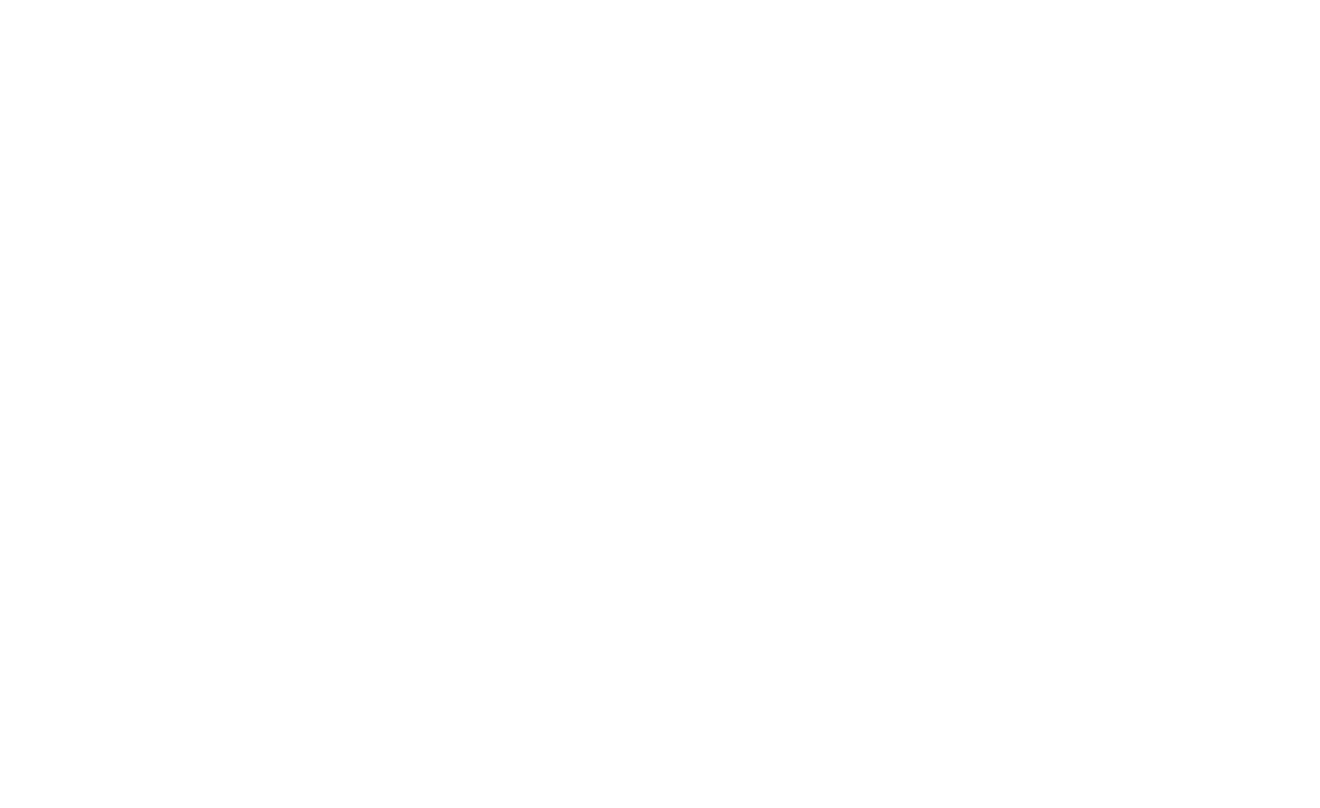
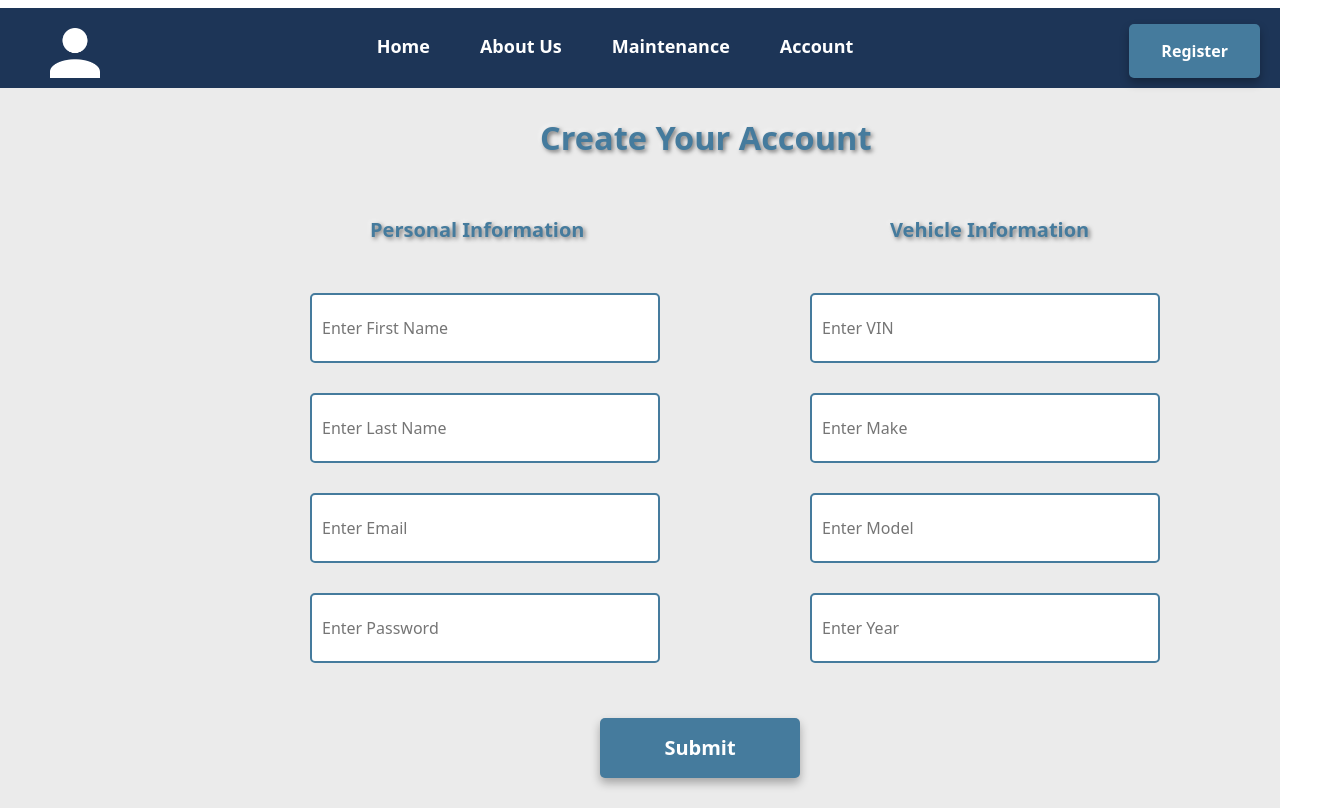
Before and after one commit to saraalmohamed/carapp, a React (Create React App) app: page /Register in a window 1280 px wide. Before the commit this address had no page. Shown: the whole page, 1320 px wide, since content can reach past the window. Built offline with nearby package versions, Linux system fonts and the light colour scheme.

Commit message:
Create your account page is working

```diff
--- a/package.json
+++ b/package.json
@@ -6,7 +6,9 @@
     "@testing-library/jest-dom": "^5.16.5",
     "@testing-library/react": "^13.4.0",
     "@testing-library/user-event": "^13.5.0",
+    "bootstrap": "^5.2.3",
     "react": "^18.2.0",
+    "react-bootstrap": "^2.7.2",
     "react-dom": "^18.2.0",
     "react-router-dom": "^6.10.0",
     "react-scripts": "^2.1.3",
--- a/src/App.js
+++ b/src/App.js
@@ -2,6 +2,9 @@
 import Home from './Home'; // import the Home component
 import { BrowserRouter as Router, Route, Routes} from 'react-router-dom';
 import Form from './Form';
+import Register from './Register';
+import 'bootstrap/dist/css/bootstrap.css';
+
 
 function App() {
   return (
@@ -9,6 +12,7 @@
       <Routes>
         <Route path="/" element={<Home/>}/>
         <Route path="/Form" element={<Form/>}/>
+        <Route path="/Register" element={<Register/>}/>
       </Routes>
     </Router>
   );
--- a/src/Button.js
+++ b/src/Button.js
@@ -1,6 +1,5 @@
 import React, { useState } from "react";
 import { useNavigate } from 'react-router-dom';
-import { Link } from "react-router-dom";
 
 function Button() {
   const [isOpen, setIsOpen] = useState(false);
@@ -49,6 +48,10 @@
     navigate('/Form');
   };
 
+  const handleRegister = () => {
+    navigate('/Register');
+  };
+
 
   return (
     <div>
@@ -57,7 +60,7 @@
       onClick={handleButtonClick}>Look Up VIN</button>
       {isOpen && (
         <div>
-          <input style={{...inputStyles, zIndex: 1, position: 'absolute',left: 90, top: 580, width: '180px', height: "32px"}}
+          <input style={{...inputStyles, zIndex: 1, position: 'absolute',left: 90, top: 580, width: '200px', height: "50px"}}
           type="text" placeholder="Enter VIN number" value={inputValue}
           onChange={(event) => setInputValue(event.target.value)} />
 
@@ -72,6 +75,10 @@
       width: '200px', padding: '20px', fontSize: "20px", fontWeight: "bold"}}
       onClick={handleButtonTwo}>Sign In</button>
 
+      <div className='top-right'>
+        <button onClick= {handleRegister} style={{...buttonStyles, marginRight: "20px", fontWeight: 'bold'}}>Register</button>
+      </div>
+
     </div>
   );
 }
--- a/src/Form.js
+++ b/src/Form.js
@@ -1,5 +1,5 @@
 import React, {useState} from "react";
-import { useNavigate } from 'react-router-dom';
+import { useNavigate, Link } from 'react-router-dom';
 import './scrollbar.css'
 import Button from './Button';
 import './App.css';
@@ -31,9 +31,10 @@
     position: 'absolute',
     width: '800px',
     padding: '20px',
-    left: '510px',
+    left: '520px',
     top: '180px',
     fontSize: '32.5px',
+    fontWeight: 'bold'
   };
 
   const inputStyles = {
@@ -68,10 +69,9 @@
     setPasswordValue('');
   };
 
-  const [isOpen, setIsOpen] = useState(false);
-
-  const handleButtonClick = () => {
-    setIsOpen(!isOpen);
+  const navigate = useNavigate();
+  const handleRegister = () => {
+    navigate('/Register');
   };
 
   return (
@@ -79,16 +79,17 @@
       <div className = "scrollbar">
 
       {/*Setting the logo in the top left corner*/}
-      <img src={profile} alt="Logo" style={{ position: 'absolute', top: '20px', left: '50px', height: '50px', width: '50px', zIndex: '1' }}/>
-      {/*Text with logo*/}
+      <a href="/">
+         <img src={profile} alt="Logo" style={{ position: 'absolute', top: '20px', left: '50px', height: '50px', width: '50px', zIndex: '1' }}/>
+      </a>        {/*Text with logo*/}
       <p style={{position: 'absolute', top: '-5px', left: '45px', height: '100px', fontSize: '10px', color: "white", zIndex: '1'}}></p>
 
       {/*Menu bar hyperlinks*/}
       <div className='container-menu'>
       <div className='menu-bar'>
         <ul>
-          <li ><a href="#">Home</a></li>
-          <li ><a href="#">About Us</a></li>
+        <li><Link to="/">Home</Link></li>
+        <li ><a href="#">About Us</a></li>
           <li ><a href="#">Maintenance</a></li>
           <li ><a href="#">Account</a></li>
         </ul>
@@ -97,7 +98,7 @@
 
       {/*Top right sign in and register button*/}
       <div className='top-right'>
-        <button style={{...buttonStyles, marginRight: "20px", fontWeight: 'bold'}}>Register</button>
+        <button onClick= {handleRegister} style={{...buttonStyles, marginRight: "20px", fontWeight: 'bold'}}>Register</button>
       </div>
       </div>
 
@@ -105,18 +106,18 @@
     <h1 style={{...styles, lineHeight: '1.2', marginTop: "-10px", color: '#457B9D', zIndex: '1'}}>
       Sign Into Your Account <br></br> </h1>
 
-        <form onSubmit={handleSubmit}>
-      <input style={{...inputStyles, zIndex: 1, position: 'absolute',left: 530, top: 275, width: '300px', height: "30px"}}
+      <form onSubmit={handleSubmit}>
+      <input style={{...inputStyles, zIndex: 1, position: 'absolute',left: 530, top: 275, width: '350px', height: "70px"}}
         type="text" placeholder="Enter Email" value={emailValue}
         onChange={handleEmailChange} />
 
       <p style={{zIndex: 1, position: 'absolute',left: 90, top: 350, fontWeight: "bold"}}>Submitted email value: {submittedEmail}</p>
 
-      <input style={{...inputStyles, zIndex: 1, position: 'absolute',left: 530, top: 375, width: '300px', height: "30px"}}
+      <input style={{...inputStyles, zIndex: 1, position: 'absolute',left: 530, top: 375, width: '350px', height: "70px"}}
         type="password" placeholder="Enter Password" value={passwordValue}
         onChange={handlePasswordChange} />
 
-      <p style={{zIndex: 1, position: 'absolute',left: 90, top: 425, fontWeight: "bold"}}>Submitted password value: {submittedPassword}</p>
+      <p style={{zIndex: 1, position: 'absolute',left: 90, top: 430, fontWeight: "bold"}}>Submitted password value: {submittedPassword}</p>
 
       <button style={{...buttonStyles, zIndex: 1, position: 'absolute',left: 590, top: 550,
           fontWeight: "bold", width: '200px', height: '60px', fontSize: '20px'}}>Submit</button>
--- a/src/Home.js
+++ b/src/Home.js
@@ -5,6 +5,7 @@
 import car from './car.png';
 import './App.js';
 import Button from './Button';
+import {Link} from 'react-router-dom';
 
 function Home () {
 
@@ -36,32 +37,27 @@
 
   return (
 
-    //Setting the background picture
+    <div>
     <div className='background-container' style={{backgroundColor: "#EBEBEB"}}>
       <div className = "scrollbar">
 
       {/*Setting the logo in the top left corner*/}
-      <img src={profile} alt="Logo" style={{ position: 'absolute', top: '20px', left: '50px', height: '50px', width: '50px', zIndex: '1' }}/>
-      {/*Text with logo*/}
+      <a href="/">
+         <img src={profile} alt="Logo" style={{ position: 'absolute', top: '20px', left: '50px', height: '50px', width: '50px', zIndex: '1' }}/>
+      </a>        {/*Text with logo*/}
       <p style={{position: 'absolute', top: '-5px', left: '45px', height: '100px', fontSize: '10px', color: "white", zIndex: '1'}}></p>
 
       {/*Menu bar hyperlinks*/}
       <div className='container-menu'>
       <div className='menu-bar'>
       <ul>
-        <li ><a href="#">Home</a></li>
+         <li><Link to="/">Home</Link></li>
         <li ><a href="#">About Us</a></li>
         <li ><a href="#">Maintenance</a></li>
         <li ><a href="#">Account</a></li>
       </ul>
       </div>
       </div>
-
-      {/*Top right sign in and register button*/}
-      <div className='top-right'>
-        <button style={{...buttonStyles, marginRight: "20px", fontWeight: 'bold'}}>Register</button>
-      </div>
-
 
       {/*Setting layered image for lotus car*/}
       <img src={car} alt="Example" className = 'car-image' width="620" height="500"/>
@@ -86,6 +82,7 @@
     {/*End of the program*/}
       </div>
       </div>
+      </div>
     );
 }
 
--- /dev/null
+++ b/src/Register.js
@@ -0,0 +1,218 @@
+import React, {useState} from "react";
+import { useNavigate, Link } from 'react-router-dom';
+import profile from './Profile.png';
+import Form from 'react-bootstrap/Form';
+import Button from 'react-bootstrap/Button';
+import './scrollbar.css'
+import './App.css';
+
+
+function Register() {
+
+    const buttonStyles = {
+        backgroundColor: '#457B9D',
+        border: 'none',
+        color: 'white',
+        padding: '15px 32px',
+        textAlign: 'center',
+        textDecoration: 'none',
+        display: 'inline-block',
+        fontSize: '16px',
+        borderRadius: '5px',
+        boxShadow: '0px 5px 10px rgba(0, 0, 0, 0.3)',
+        margin: '10px',
+        cursor: 'pointer',
+        transition: 'background-color 0.3s ease-in-out',
+        zIndex: "1",
+
+      };
+
+      const styles = {
+        position: 'absolute',
+        width: '800px',
+        padding: '20px',
+        left: '520px',
+        top: '100px',
+        fontSize: '32.5px',
+        fontWeight: 'bold'
+      };
+
+      const inputStyles = {
+        backgroundColor: "white",
+        border: "2px solid #457B9D",
+        color: "#457B9D",
+        padding: "10px",
+        borderRadius: "5px",
+        fontSize: "16px",
+        margin: "10px",
+
+      };
+
+      const navigate = useNavigate();
+      const handleRegister = () => {
+        navigate('/Register');
+      };
+
+      const [name, setName] = useState('');
+      const [lastName, setLastName] = useState('');
+      const [emailValue, setEmailValue] = useState('');
+      const [passwordValue, setPasswordValue] = useState('');
+
+      const [VIN, setVIN] = useState('');
+      const [make, setMake] = useState('');
+      const [model, setModel] = useState('');
+      const [year, setYear] = useState('');
+
+      const [submittedEmail, setSubmittedEmail] = useState('');
+      const [submittedPassword, setSubmittedPassword] = useState('');
+      const [submittedName, setSubmittedName] = useState('');
+      const [submittedLastName, setSubmittedLastName] = useState('');
+
+      const [submittedVIN, setSubmittedVIN] = useState('');
+      const [submittedMake, setSubmittedMake] = useState('');
+      const [submittedModel, setSubmittedModel] = useState('');
+      const [submittedYear, setSubmittedYear] = useState('');
+
+      const handleNameChange = (event) => {
+        setName(event.target.value);
+      };
+
+      const handleLastNameChange = (event) => {
+        setLastName(event.target.value);
+      };
+
+      const handleEmailChange = (event) => {
+        setEmailValue(event.target.value);
+      };
+
+      const handleVINChange = (event) => {
+        setVIN(event.target.value);
+      };
+
+      const handleMakeChange = (event) => {
+        setMake(event.target.value);
+      };
+
+      const handleModelChange = (event) => {
+        setModel(event.target.value);
+      };
+
+      const handleYearChange = (event) => {
+        setYear(event.target.value);
+      };
+
+      const handlePasswordChange = (event) => {
+        setPasswordValue(event.target.value);
+      };
+
+      const handleSubmit = (event) => {
+        event.preventDefault();
+        setSubmittedEmail(emailValue);
+        setSubmittedPassword(passwordValue);
+        setEmailValue('');
+        setPasswordValue('');
+        setName('');
+        setVIN('');
+        setMake('');
+        setModel('');
+        setYear('');
+
+      };
+
+return (
+<div className='background-container' style={{backgroundColor: "#EBEBEB"}}>
+    <div >
+      {/*Setting the logo in the top left corner*/}
+      <a href="/">
+         <img src={profile} alt="Logo" style={{ position: 'absolute', top: '20px', left: '50px', height: '50px', width: '50px', zIndex: '1' }}/>
+      </a>
+
+       {/*Text with logo*/}
+      <p style={{position: 'absolute', top: '-5px', left: '45px', height: '100px', fontSize: '10px', color: "white", zIndex: '1'}}></p>
+
+      {/*Menu bar hyperlinks*/}
+      <div className='container-menu'>
+      <div className='menu-bar'>
+        <ul>
+         <li><Link to="/">Home</Link></li>
+          <li ><a href="#">About Us</a></li>
+          <li ><a href="#">Maintenance</a></li>
+          <li ><a href="#">Account</a></li>
+        </ul>
+      </div>
+      </div>
+
+      {/*Top right sign in and register button*/}
+      <div className='top-right'>
+        <button onClick= {handleRegister} style={{...buttonStyles, marginRight: "20px", fontWeight: 'bold'}}>Register</button>
+      </div>
+
+      <h1 style={{...styles, lineHeight: '1.2', marginTop: "-10px", color: '#457B9D',
+       zIndex: '1', textShadow: "2px 2px 4px rgba(0, 0, 0, 0.5), -2px -2px 4px rgba(255, 255, 255, 0.5)"}}>
+      Create Your Account <br></br> </h1>
+
+      <div className="h2">
+
+      <h2 style={{lineHeight: '1.2', marginTop: "-10px", color: '#457B9D',
+       zIndex: '1', textShadow: "2px 2px 4px rgba(0, 0, 0, 0.5), -2px -2px 4px rgba(255, 255, 255, 0.5)",
+        position: 'absolute', width: '800px', padding: '20px', left: '350px', top: '200px', fontSize: '20px', fontWeight: 'bold'}}>
+      Personal Information <br></br> </h2>
+
+      <h2 style={{lineHeight: '1.2', marginTop: "-10px", color: '#457B9D',
+       zIndex: '1', textShadow: "2px 2px 4px rgba(0, 0, 0, 0.5), -2px -2px 4px rgba(255, 255, 255, 0.5)",
+        position: 'absolute', width: '300px', padding: '20px', top: '200px', left: '870px', fontSize: '20px', fontWeight: 'bold'}}>
+      Vehicle Information <br></br> </h2>
+      </div>
+        <form onSubmit={handleSubmit}>
+
+
+        {/* Personal Information */}
+
+        <input style={{...inputStyles, zIndex: 1, position: 'absolute',left: 300, top: 275, width: '350px', height: "70px"}}
+        type="text" placeholder="Enter First Name" value={name}
+        onChange={handleNameChange} />
+
+        <input style={{...inputStyles, zIndex: 1, position: 'absolute',left: 300, top: 375, width: '350px', height: "70px"}}
+        type="text" placeholder="Enter Last Name" value={lastName}
+        onChange={handleLastNameChange} />
+
+        <input style={{...inputStyles, zIndex: 1, position: 'absolute',left: 300, top: 475, width: '350px', height: "70px"}}
+        type="text" placeholder="Enter Email" value={emailValue}
+        onChange={handleEmailChange} />
+
+        <input style={{...inputStyles, zIndex: 1, position: 'absolute',left: 300, top: 575, width: '350px', height: "70px"}}
+        type="text" placeholder="Enter Password" value={passwordValue}
+        onChange={handlePasswordChange} />
+
+        {/* Vehicle Information */}
+
+        <input style={{...inputStyles, zIndex: 1, position: 'absolute',left: 800, top: 275, width: '350px', height: "70px"}}
+        type="text" placeholder="Enter VIN" value={VIN}
+        onChange={handleVINChange} />
+
+        <input style={{...inputStyles, zIndex: 1, position: 'absolute',left: 800, top: 375, width: '350px', height: "70px"}}
+        type="text" placeholder="Enter Make" value={make}
+        onChange={handleMakeChange} />
+
+        <input style={{...inputStyles, zIndex: 1, position: 'absolute',left: 800, top: 475, width: '350px', height: "70px"}}
+        type="text" placeholder="Enter Model" value={model}
+        onChange={handleModelChange} />
+
+        <input style={{...inputStyles, zIndex: 1, position: 'absolute',left: 800, top: 575, width: '350px', height: "70px"}}
+        type="text" placeholder="Enter Year" value={year}
+        onChange={handleYearChange} />
+
+        <button style={{...buttonStyles, zIndex: 1, position: 'absolute',left: 590, top: 700,
+          fontWeight: "bold", width: '200px', height: '60px', fontSize: '20px'}}>Submit</button>
+
+        </form>
+
+
+    </div>
+</div>
+);
+
+
+}
+
+export default Register;
```
Also changed, not shown: 1 other file (tests, documents, lock files or other folders).
